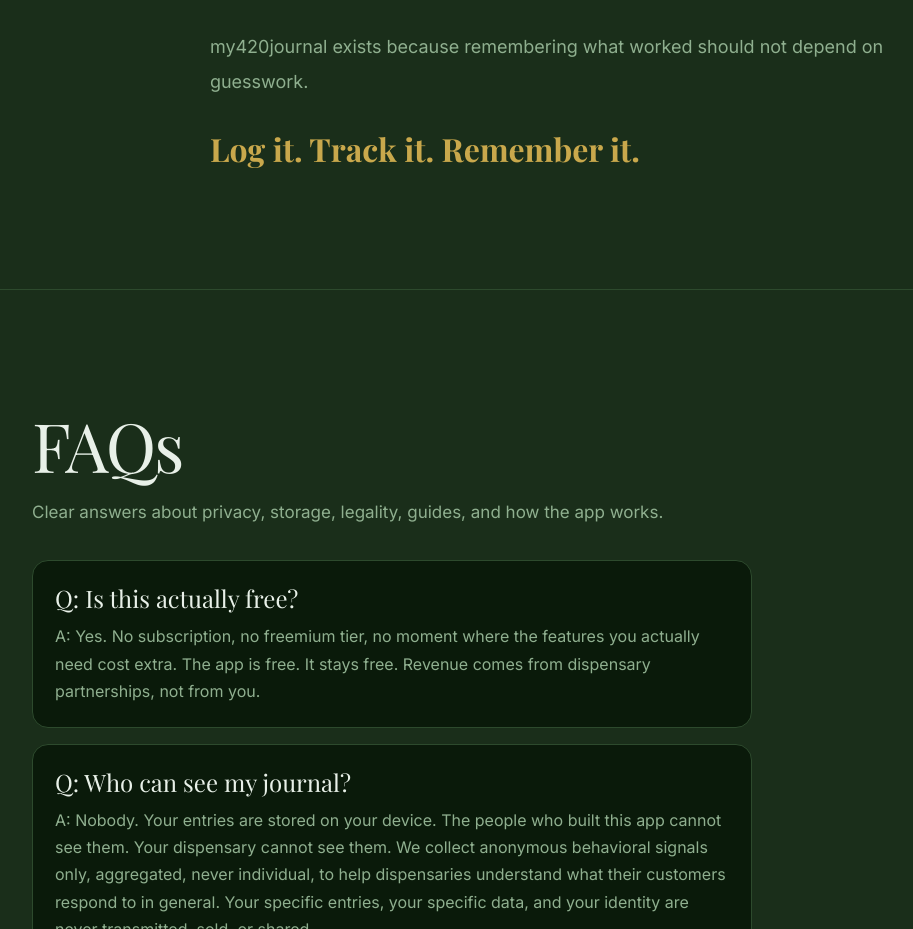
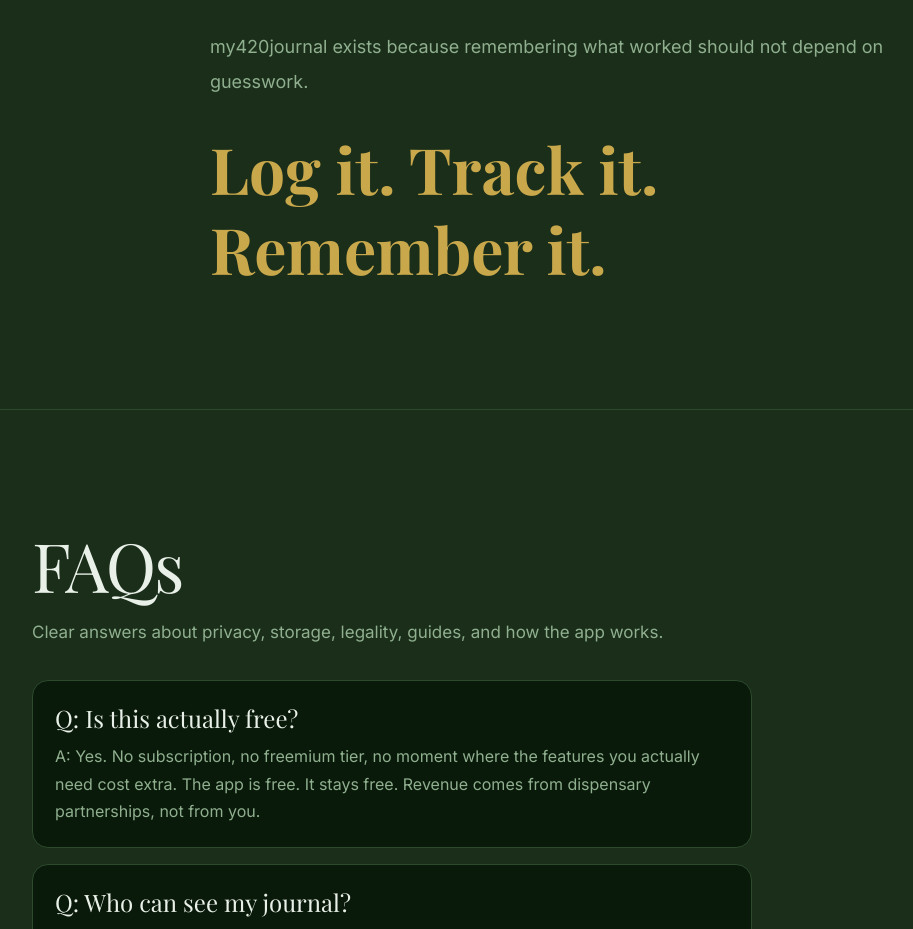
Before and after one commit to casevoiceai/my420journal-app, a React (Vite) app: page / in a window 1280 px wide. Shown: the part 7320-8249 px from the top of the page, without its empty margins (248-1161 px from the left). Built offline with nearby package versions, Linux system fonts and the light colour scheme.

Commit message:
Enlarge lower Log it Track it Remember it title

```diff
--- a/src/index.css
+++ b/src/index.css
@@ -76,3 +76,7 @@ h1, h2, h3, h4, h5, h6 {
     gap: 64px;
   }
 }
+
+.origin-story-copy .origin-story-closing {
+  font-size: clamp(34px, 6vw, 64px) !important;
+}
```
